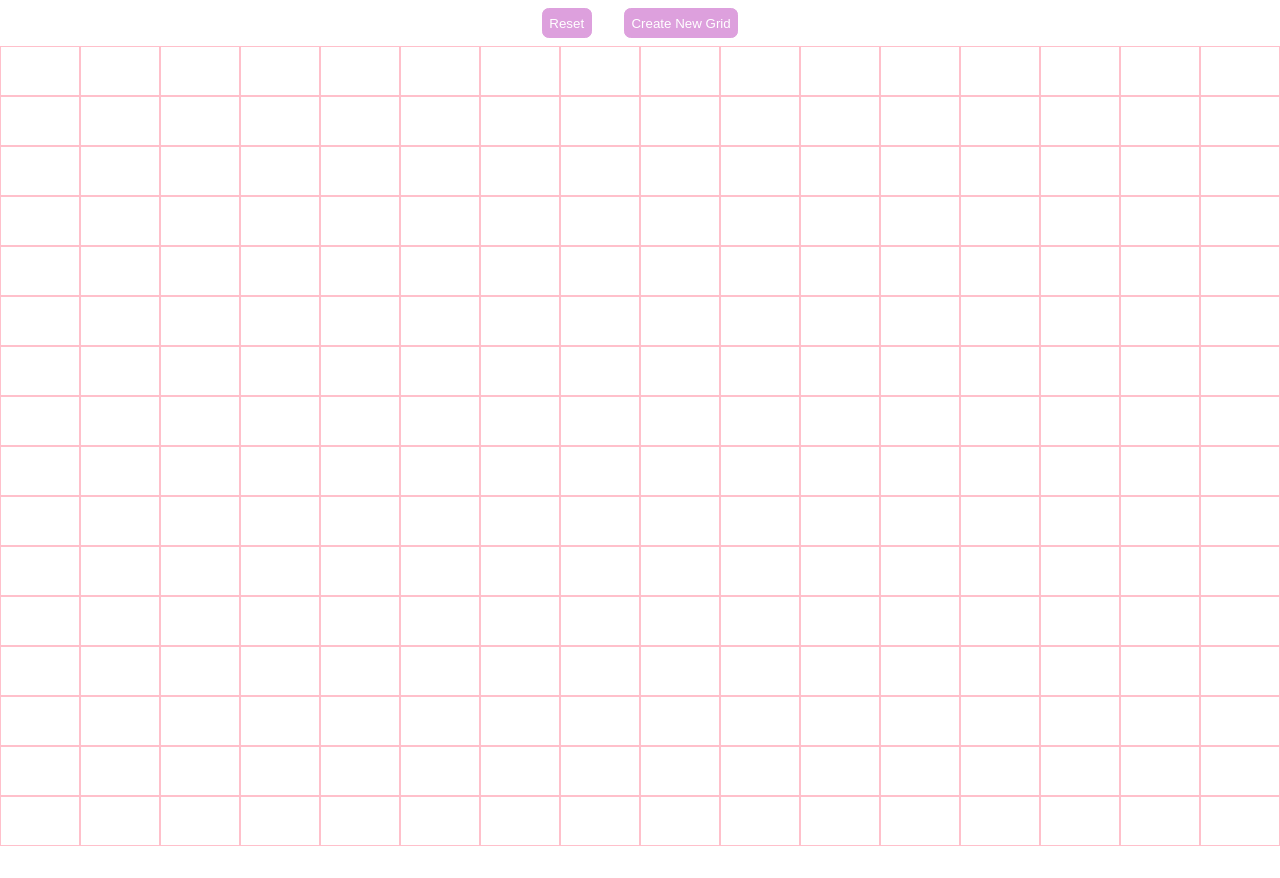
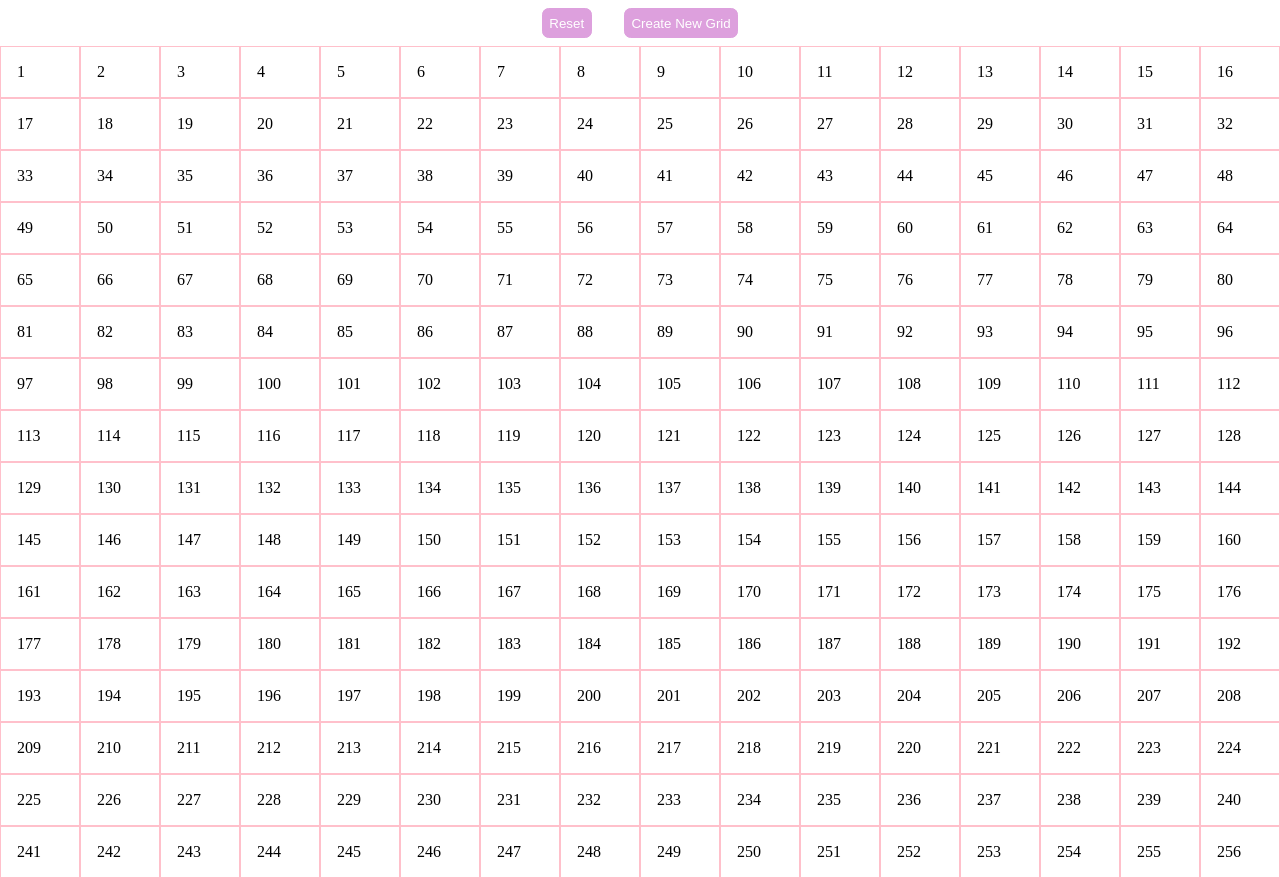
Before and after one commit to CKHarrison/Etch-A-Sketch, a plain HTML site: page index.html in a window 1280 px wide. Before the commit the page ends 846 px from the top, so only its background shows below. Drawn offline with Linux system fonts and the light colour scheme.

Commit message:
fixed issue of not resetting grid when creating new grid

```diff
--- a/script.js
+++ b/script.js
@@ -1,40 +1,33 @@
-const container = document.querySelector('.container');
+
 const resetBtn = document.querySelector('.reset');
 const newGrid = document.querySelector('.create-grid');
 let boxes;
 
 function makeGrid(rows, columns) {
+  const container = document.querySelector('.container');
+  while(container.firstChild) {
+    container.removeChild(container.firstChild);
+  }
   container.style.setProperty('--grid-rows', rows);
   container.style.setProperty('--grid-columns', columns);
   for(let i = 0; i < (rows * columns); i++) {
     let cell = document.createElement('div');
-    // cell.innerText = (i + 1);
+    cell.innerText = (i + 1);
     container.appendChild(cell).className = 'item';
   }
+  hoverEffect()
 }
 
 makeGrid(16,16);
 
-function hoverEffect(boxes=null) {
-  if (boxes === null) {
-    const boxes = document.querySelectorAll('.item');
-    boxes.forEach(box => {
-      box.addEventListener('mouseover', () => {
-        box.classList.toggle('bg');
-      });
-    });
-    return boxes;
-  }
+function hoverEffect() {
+   boxes = document.querySelectorAll('.item');
   boxes.forEach(box => {
     box.addEventListener('mouseover', () => {
       box.classList.toggle('bg');
     });
   });
 }
-
-boxes = hoverEffect();
-
-
 
 // reset grid
 resetBtn.addEventListener('click', () =>{
@@ -46,7 +39,7 @@ newGrid.addEventListener('click', () => {
   rows = userInput('rows')
   cols = userInput('columns');
   makeGrid(rows, cols);
-  hoverEffect()
+  // hoverEffect()
 });
 
 function userInput(property) {
--- a/style.css
+++ b/style.css
@@ -48,7 +48,7 @@ button:active {
   max-width: 200px;
   max-height: 200px;
 
-  color: white;
+  /* color: white; */
 }
 
 .bg {
```
